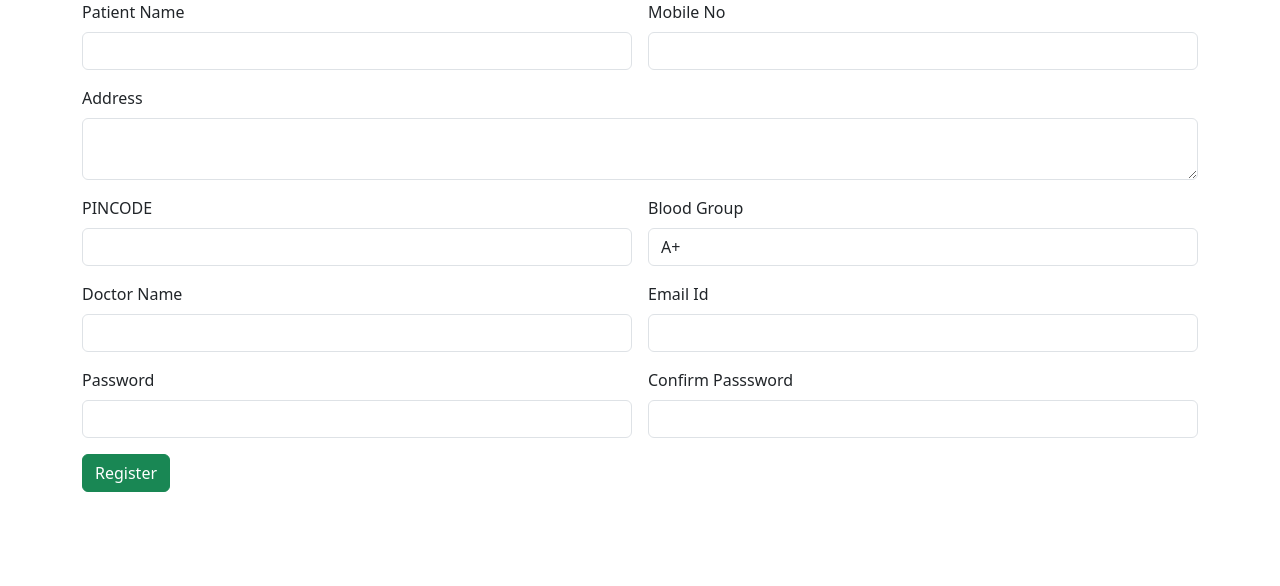
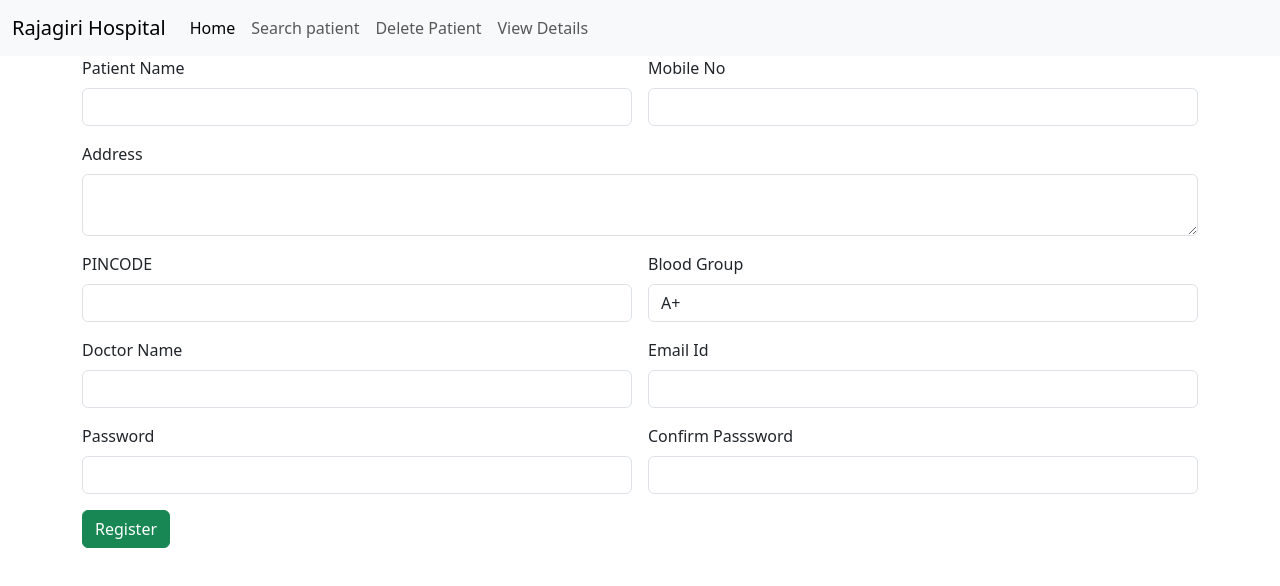
Before and after one commit to Jisnakp/patientapp, a plain HTML site: page index.html in a window 1280 px wide. Drawn offline with nearby package versions, Linux system fonts and the light colour scheme.

Commit message:
viewall completed

```diff
--- a/index.html
+++ b/index.html
@@ -11,6 +11,36 @@
 </head>
 
 <body>
+
+    <nav class="navbar navbar-expand-lg bg-body-tertiary">
+        <div class="container-fluid">
+          <a class="navbar-brand" href="#">Rajagiri Hospital</a>
+          <button class="navbar-toggler" type="button" data-bs-toggle="collapse" data-bs-target="#navbarNav" aria-controls="navbarNav" aria-expanded="false" aria-label="Toggle navigation">
+            <span class="navbar-toggler-icon"></span>
+          </button>
+          <div class="collapse navbar-collapse" id="navbarNav">
+            <ul class="navbar-nav">
+                <li class="nav-item">
+                    <a class="nav-link active" aria-current="page" href="index.html">Home</a>
+                </li>
+                <li>
+                    <a class="nav-link" href="search.html">Search patient</a>
+                </li>
+              <li class="nav-item">
+                <a class="nav-link" href="delete.html">Delete Patient</a>
+              </li>
+
+              <li class="nav-item">
+                <a class="nav-link" href="viewall.html">View Details</a>
+              </li>
+
+            </ul>
+          </div>
+        </div>
+      </nav>
+
+
+
 
     <div class="container">
         <div class="row">
```
Also changed, not shown: delete.html (+28 -0 lines), search.html (+29 -0 lines), viewall.html (+30 -0 lines).
